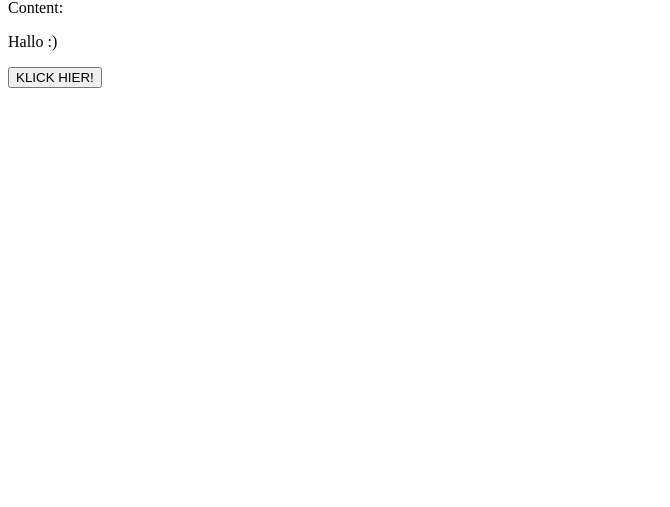
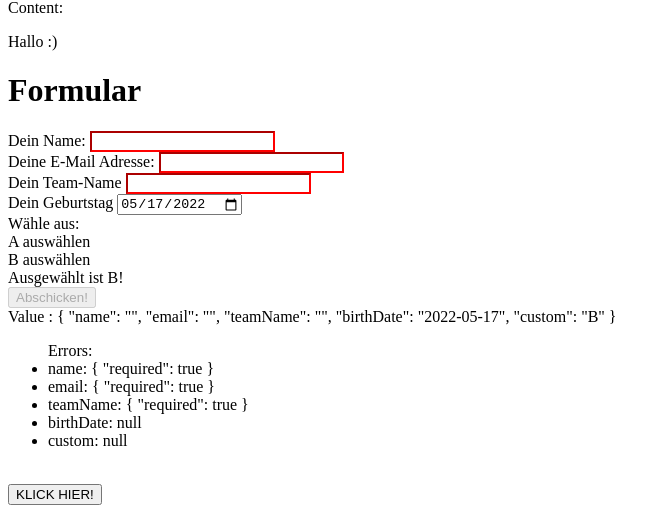
Before and after one commit to JonasTaulien/angular-schulung, an Angular app: page / in a window 1280 px wide. Shown: the part 293-800 px from the top of the page, without its empty margins (0-670 px from the left). Built offline with nearby package versions, Linux system fonts and the light colour scheme; no server answers.

Commit message:
FormGroup

```diff
--- /dev/null
+++ b/src/app/form/custom-input/CustomValidator.ts
@@ -0,0 +1,12 @@
+import {AbstractControl, ValidationErrors} from "@angular/forms";
+
+export class CustomValidator {
+
+  public static validator(control: AbstractControl) : ValidationErrors | null {
+    if(control.value == 'B'){
+      return null;
+    }else{
+      return {"MUST_BE_B": "Value must be 'B'"}
+    }
+  }
+}
--- /dev/null
+++ b/src/app/form/custom-input/custom-input.component.html
@@ -0,0 +1,8 @@
+<div (click)="setValue('A')">
+  A auswählen
+</div>
+<div (click)="setValue('B')">
+  B auswählen
+</div>
+
+Ausgewählt ist {{ value }}!
--- /dev/null
+++ b/src/app/form/custom-input/custom-input.component.ts
@@ -0,0 +1,46 @@
+import {Component, Optional, Self} from '@angular/core';
+import {ControlValueAccessor, NgControl} from "@angular/forms";
+
+@Component({
+  selector: 'app-custom-input',
+  templateUrl: './custom-input.component.html',
+  styleUrls: ['./custom-input.component.scss']
+})
+export class CustomInputComponent implements ControlValueAccessor {
+
+  public value: 'A' | 'B' = 'A';
+
+  private onChange: (value: 'A' | 'B') => void = (val) => {
+  };
+
+  private onTouched: () => void = () => {
+  };
+
+  constructor(@Optional() @Self() public controlDir: NgControl) {
+    if (controlDir) {
+      controlDir.valueAccessor = this;
+    }
+  }
+
+  public setValue(newValue: 'A' | 'B') {
+    this.value = newValue;
+    this.onChange(newValue);
+    this.onTouched();
+  }
+
+  registerOnChange(fn: (value: 'A' | 'B') => void): void {
+    this.onChange = fn;
+  }
+
+  registerOnTouched(fn: () => void): void {
+    this.onTouched = fn;
+  }
+
+  setDisabledState(isDisabled: boolean): void {
+    // not implemented
+  }
+
+  writeValue(newValue: 'A' | 'B'): void {
+    this.value = newValue;
+  }
+}
--- /dev/null
+++ b/src/app/form/form.component.html
@@ -0,0 +1,58 @@
+<form [formGroup]="registerForm" (ngSubmit)="onSubmit()">
+  <label>
+    Dein Name:
+    <input type="text"
+           formControlName="name">
+  </label>
+
+  <br>
+
+  <label>
+    Deine E-Mail Adresse:
+    <input type="email"
+           formControlName="email">
+  </label>
+
+  <br>
+
+  <label>
+    Dein Team-Name
+    <input type="text"
+           formControlName="teamName">
+  </label>
+
+  <br>
+
+  <label>
+    Dein Geburtstag
+    <input type="date"
+           formControlName="birthDate">
+  </label>
+
+
+  <br>
+
+
+  <label>
+    Wähle aus:
+    <app-custom-input
+      formControlName="custom">
+    </app-custom-input>
+  </label>
+
+  <br>
+
+  <button type="submit"
+          [disabled]="!registerForm.valid">
+    Abschicken!
+  </button>
+</form>
+
+Value : {{registerForm.value | json}}
+
+<ul>
+  Errors:
+  <li *ngFor="let controlName of Object.keys(registerForm.controls)">
+    {{controlName}}: {{ registerForm.get(controlName)?.errors | json }}
+  </li>
+</ul>
--- /dev/null
+++ b/src/app/form/form.component.scss
@@ -0,0 +1,3 @@
+input.ng-invalid {
+  border-color: red;
+}
--- /dev/null
+++ b/src/app/form/form.component.ts
@@ -0,0 +1,24 @@
+import { Component, OnInit } from '@angular/core';
+import {FormControl, FormGroup, Validators} from "@angular/forms";
+import {CustomValidator} from "./custom-input/CustomValidator";
+
+@Component({
+  selector: 'app-form',
+  templateUrl: './form.component.html',
+  styleUrls: ['./form.component.scss']
+})
+export class FormComponent {
+  Object = Object;
+
+  registerForm = new FormGroup({
+    name: new FormControl('', Validators.required),
+    email: new FormControl('', [Validators.email, Validators.required]),
+    teamName: new FormControl('', [Validators.required]),
+    birthDate: new FormControl('2022-05-17', [Validators.required]),
+    custom: new FormControl('B', [Validators.required, CustomValidator.validator])
+  });
+
+  public onSubmit(){
+    console.log('Form value:', this.registerForm.value)
+  }
+}
--- a/src/app/index/index.component.html
+++ b/src/app/index/index.component.html
@@ -1,4 +1,7 @@
 <p>Hallo :)</p>
 
+<h1>Formular</h1>
+<app-form></app-form>
 
+<br>
 <button (click)="openSecond()">KLICK HIER!</button>
```
Also changed, not shown: src/app/app.module.ts (+8 -3 lines), src/app/form/custom-input/custom-input.component.scss (added), 2 other files (tests, documents, lock files or other folders).
